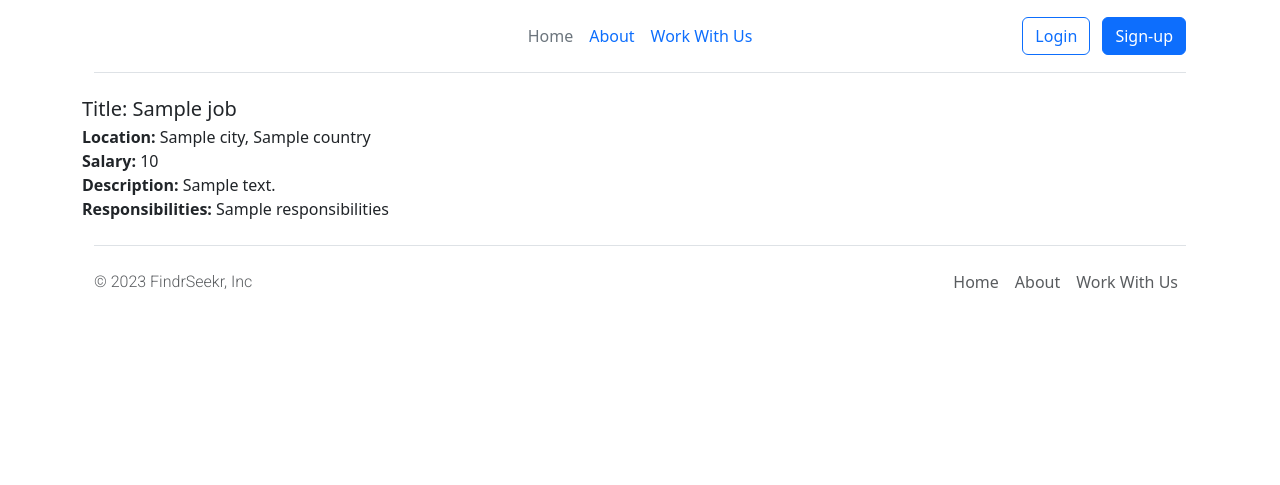
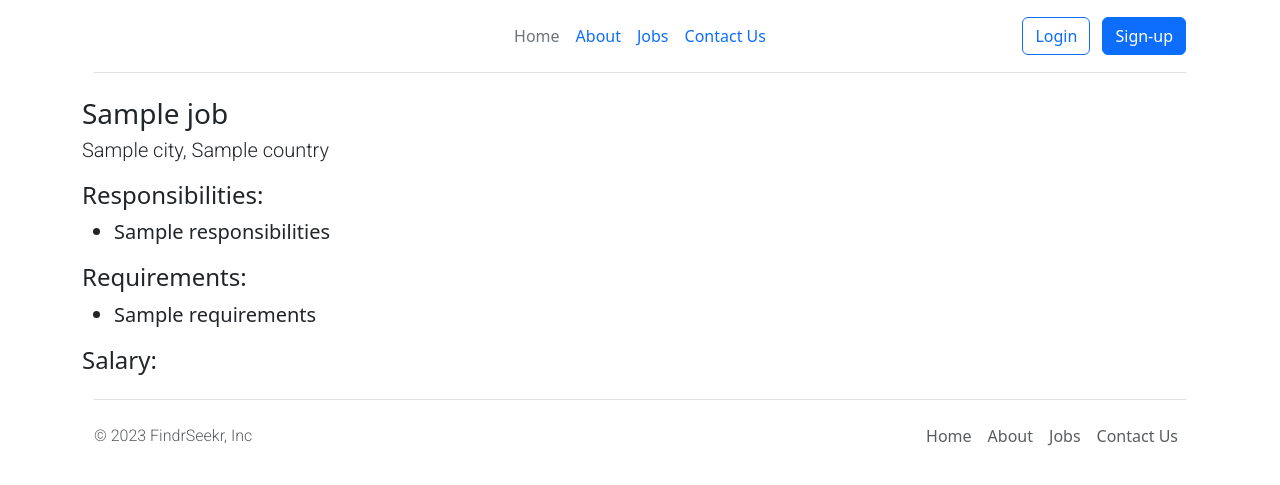
Before and after one commit to ShaniceWilliams/flask_careers_site_v2, a Flask app: template templates/jobpage.html in a window 1280 px wide. Shown: the top 485 px of the page. Run offline with Flask 3, Linux system fonts and the light colour scheme; the template is opened without the code that fills it: most values are stand-ins (such as "Sample title", 1, 10 or a date in 2020).

Commit message:
Updates to dynamic job pages.

```diff
--- a/app.py
+++ b/app.py
@@ -19,6 +19,8 @@ def list_job():
 @app.route("/jobs/<id>")
 def job_detail(id):
     job = load_job_from_db(id)
+    if not job:
+        return "Not Found", 404
     return render_template("jobpage.html", job=job)
 
 
--- a/database.py
+++ b/database.py
@@ -21,7 +21,7 @@ def load_jobs_from_db():
 def load_job_from_db(id):
     with engine.connect() as conn:
         query = text("select * from jobs where id = :val")
-        job_id = {"val": id}
+        job_id = {"val": int(id)}
         result = conn.execute(query, job_id)
         rows = result.all()
         if len(rows) == 0:
--- a/templates/footer.html
+++ b/templates/footer.html
@@ -7,9 +7,10 @@
     </a>
 
     <ul class="nav col-md-4 justify-content-end">
-      <li class="nav-item"><a href="https://flask-career-site.onrender.com/" class="nav-link px-2 text-body-secondary">Home</a></li>
-      <li class="nav-item"><a href="#" class="nav-link px-2 text-body-secondary">About</a></li>
-      <li class="nav-item"><a href="#" class="nav-link px-2 text-body-secondary">Work With Us</a></li>
+      <li class="nav-item"><a href="/" class="nav-link px-2 text-body-secondary">Home</a></li>
+      <li class="nav-item"><a href="/#about" class="nav-link px-2 text-body-secondary">About</a></li>
+      <li class="nav-item"><a href="/#jobs" class="nav-link px-2 text-body-secondary">Jobs</a></li>
+      <li class="nav-item"><a href="/#contact-us" class="nav-link px-2 text-body-secondary">Contact Us</a></li>
     </ul>
   </footer>
 </div>
--- a/templates/index.html
+++ b/templates/index.html
@@ -6,7 +6,7 @@
 {% include 'nav.html' %}
 <h1 class="text-center">FindrSeekr</h1>
     <img id="banner" src="{{ url_for('static', filename='img/hero_img.jpg') }}"  class="img-fluid rounded" alt="w_i_t" height="500px">
-        <h2 class="text-center">About Findr Seekr</h2>
+        <h2 id="about" class="text-center">About Findr Seekr</h2>
 <div class="row" style="margin: 20px auto;">
 <div class="col-md-6">
 
@@ -21,13 +21,13 @@ in hendrerit gravida rutrum quisque. Sed egestas egestas fringilla phasellus fau
     <img id="about_img" src="{{ url_for('static', filename='img/about_image.jpg') }}" class="rounded mx-auto d-block" alt="w_i_t2" height="320">
 </div>
     </div>
-    <h2 class="text-center">Open Positions</h2>
+    <h2 id="jobs" class="text-center">Open Positions</h2>
         <div class="job-cards">
             {% for job in jobs %}
                 {% include 'job_item.html' %}
             {% endfor %}
         </div>
-            <div class="contact-button">
+            <div id="contact-us" class="contact-button">
                 <a href="mailto:admin@findrseekr.com?subject=Questions%20from%20FindrSeekr.com&body=Hello%20FindrSeekr%20admins%2C%0D%0A%0D%0A%3CInsert%20query%20here%3E" type="button" class="btn btn-primary btn-lg">Contact Us</a>
             </div>
 {% include 'footer.html' %}
--- a/templates/jobpage.html
+++ b/templates/jobpage.html
@@ -5,21 +5,39 @@
 {% include 'nav.html' %}
 
 <div>
-    <h5 style="margin-bottom: 4px;">Title: {{job.title}}</h5>
+    <h3 style="margin-bottom: 4px;">{{job[0].title}}</h3>
 
     <div>
-                <b>Location: </b>{{job.city}}, {{job.country}}
+        <p class="lead mt-0">{{job[0].city}}, {{job[0].country}}</p>
     </div>
     <div>
-                <b>Salary: </b>{{job.salary}}
+        <h4>Responsibilities:</h4>
+        <ul>
+            {% for line in job[0].responsibilities.split("\n") %}
+                <li class="lead mt-0">{{ line }}</li>
+            {% endfor %}
+        </ul>
+    </div>
+    <div>
+        <h4>Requirements:</h4>
+        <ul>
+            {% for line in job[0].requirements.split("\n") %}
+                <li class="lead mt-0">{{ line }}</li>
+            {% endfor %}
+        </ul>
     </div>
 
+    {% if job[0].salary %}
     <div>
-                <b>Description: </b>{{job.description}}
+        <h4>Salary:</h4>
+        {% if job[0].currency == 'GBP' %}
+            <p class="lead mt-0">£{{job[0].salary}}</p>
+        {% elif job[0].currency == 'USD' %}
+            <p class="lead mt-0">${{job[0].salary}}</p>
+        {% endif %}
     </div>
-            <div>
-                <b>Responsibilities: </b>{{job.responsibilities}}
-            </div>
+    {% endif %}
+
 </div>
 
 
--- a/templates/nav.html
+++ b/templates/nav.html
@@ -7,9 +7,10 @@
       </div>
 
       <ul class="nav col-12 col-md-auto mb-2 justify-content-center mb-md-0">
-        <li><a href="#" class="nav-link px-2 link-secondary">Home</a></li>
-        <li><a href="#" class="nav-link px-2">About</a></li>
-        <li><a href="#" class="nav-link px-2">Work With Us</a></li>
+        <li><a href="/" class="nav-link px-2 link-secondary">Home</a></li>
+        <li><a href="/#about" class="nav-link px-2">About</a></li>
+        <li><a href="/#jobs" class="nav-link px-2">Jobs</a></li>
+        <li><a href="/#contact-us" class="nav-link px-2">Contact Us</a></li>
       </ul>
 
       <div class="col-md-3 text-end">
```
Also changed, not shown: templates/job_item.html (+6 -2 lines). Lines whose indentation alone changed are shown as unchanged.
